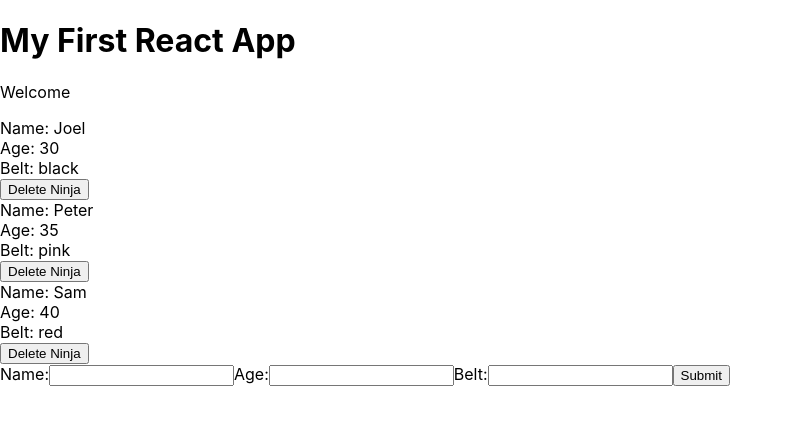
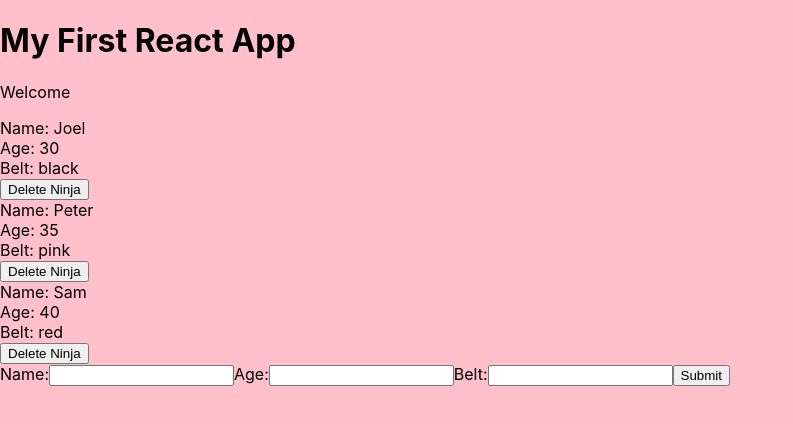
Before and after one commit to Crawford30/React-Redux, a React (Create React App) app in the folder myapp/: page / in a window 1280 px wide. Shown: the top 424 px of the page, without its empty margins (0-793 px from the left). Built offline with nearby package versions, Linux system fonts and the light colour scheme.

Commit message:
Life Cycle Methods

```diff
--- a/myapp/src/App.js
+++ b/myapp/src/App.js
@@ -50,6 +50,20 @@ class  App extends Component {
   }
 
 
+  componentDidMount() {
+
+    //fire when the component first mount to the DOM
+    console.log('MOUNTED COMPONENT');
+
+  }
+
+  componentDidUpdate(prevProps, prevState){
+    //this fires when we get a chnage iin prop or state
+    console.log('Component Updated');
+
+    console.log(prevProps, prevState); //props and state before the data was updated
+
+  }
   render() {
     return (
       <div className="App">
--- /dev/null
+++ b/myapp/src/Ninjas.css
@@ -0,0 +1,3 @@
+body{
+    background: pink;
+}
--- a/myapp/src/Ninjas.js
+++ b/myapp/src/Ninjas.js
@@ -1,4 +1,5 @@
 import React from 'react';
+import './Ninjas.css';
 
 const Ninjas = (props) => {
         const {ninjas, deleteNinja} = props;
```
